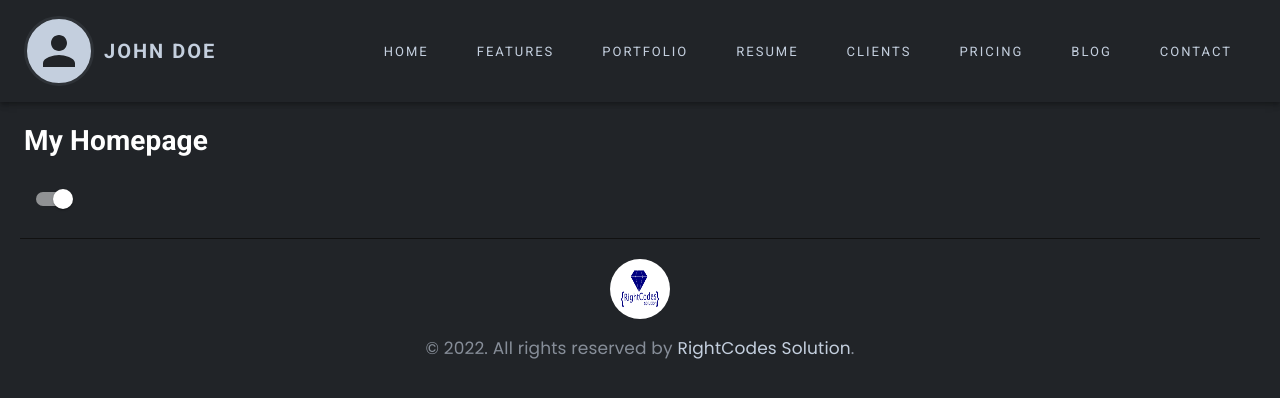
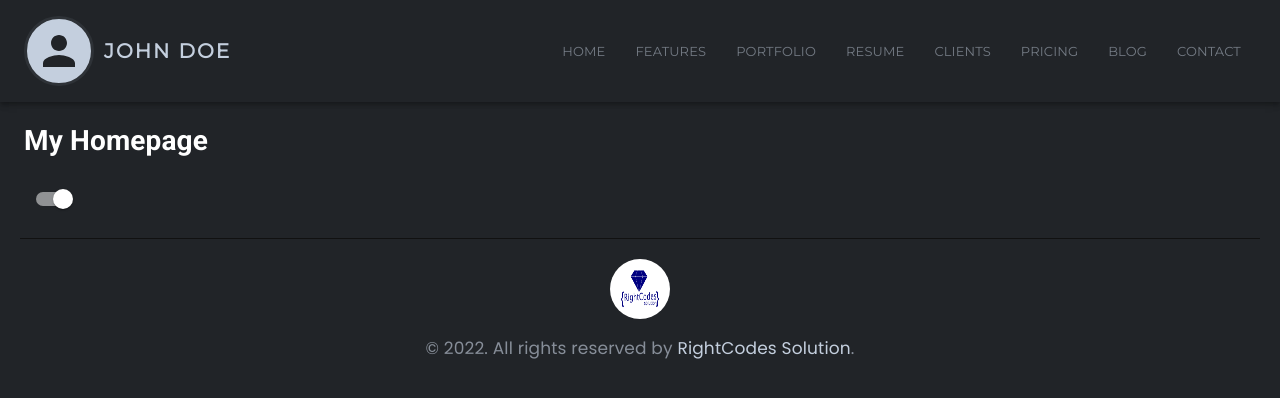
Before and after one commit to imranprof/jobs-frontend, a Next.js app: page / in a window 1280 px wide. Shown: the top 398 px of the page. Built offline with nearby package versions, Linux system fonts and the light colour scheme.

Commit message:
refactor: refactor navbar component
- refactoring nav links styles

```diff
--- a/src/components/Navbar/style.js
+++ b/src/components/Navbar/style.js
@@ -26,6 +26,7 @@ export const useStyles = makeStyles({
                 textTransform: 'uppercase',
                 letterSpacing: 2,
                 color: theme.palette.primary.main,
+                fontFamily: "Montserrat, sans-serif"
             },
             [theme.breakpoints.down('xs')]: {
                 '&__pic': {
@@ -43,16 +44,18 @@ export const useStyles = makeStyles({
             '&__link': {
                 display: 'inline-block',
                 padding: '0 10px',
-                margin: '10px 14px',
+                margin: '10px 5px',
                 '& a': {
+                    fontFamily: "Montserrat, sans-serif",
                     fontWeight: 400,
                     fontSize: 13,
                     color: theme.palette.primary.main,
                     textDecoration: 'none',
                     textTransform: 'uppercase',
-                    letterSpacing: "2px",
+                    opacity: .5,
+                    transition: "opacity .4s ease 0s",
                     '&:hover': {
-                        color: theme.palette.secondary.main,
+                        opacity: 1
                     },
                 },
             },
```
